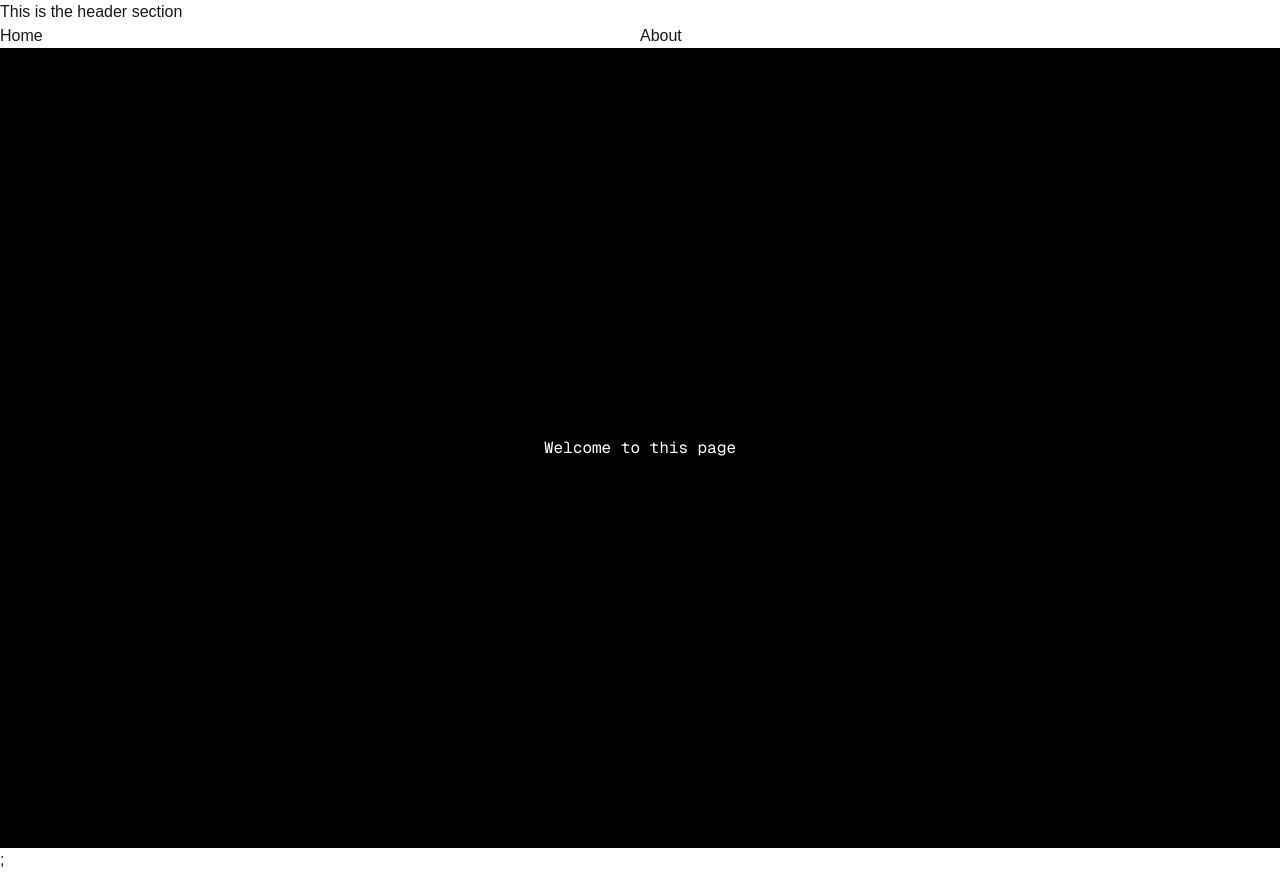
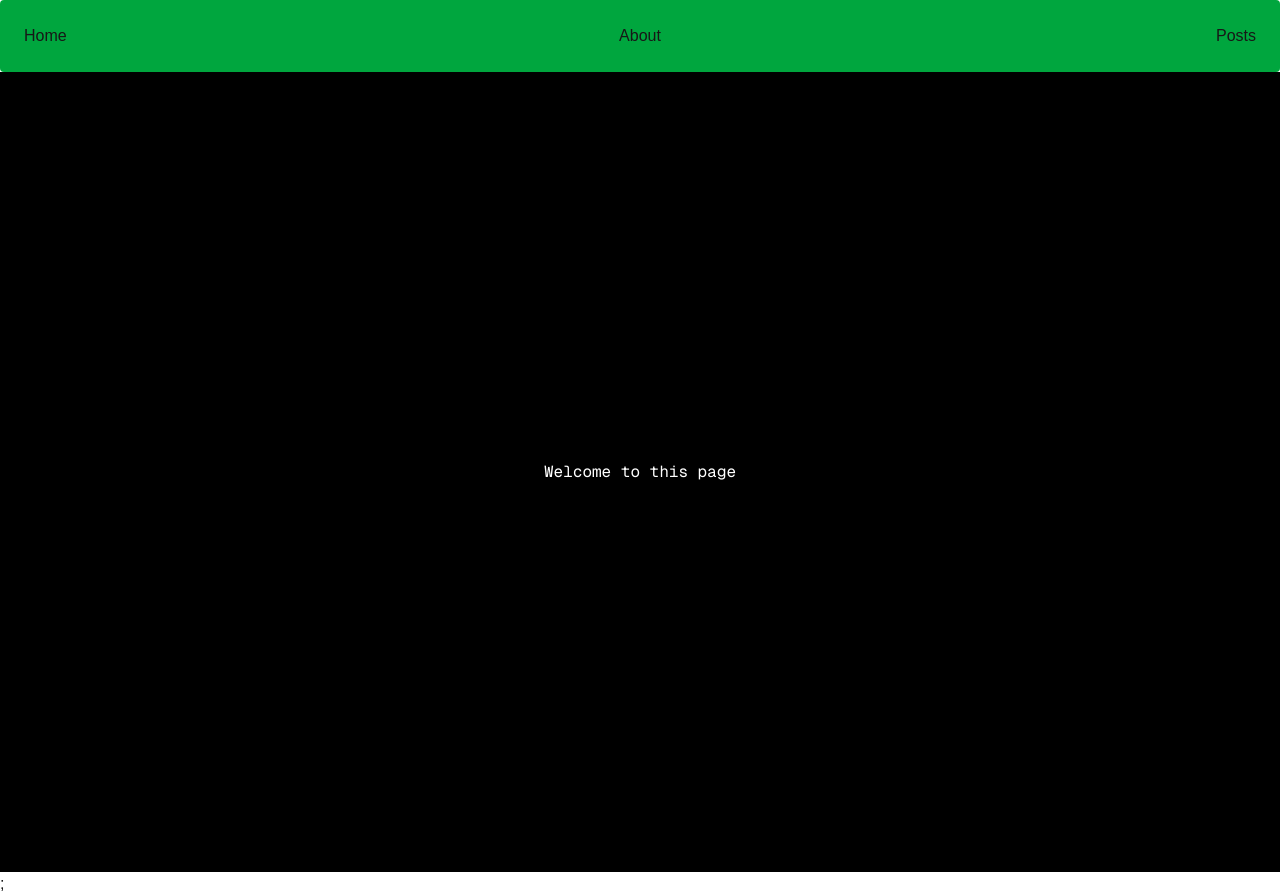
Before and after one commit to kodget/alx-project-0x02-setup, a Next.js app in the folder alx-project-0x02/: page / in a window 1280 px wide. Before the commit the page ends 872 px from the top, so only its background shows below. Built offline with nearby package versions, Linux system fonts and the light colour scheme.

Commit message:
Feature: Add navigation system

```diff
--- a/alx-project-0x02/components/layout/Header.tsx
+++ b/alx-project-0x02/components/layout/Header.tsx
@@ -2,16 +2,16 @@ import Link from "next/link";
 
 const Header = () => {
   return (
-    <div>
-      <h1>This is the header section</h1>
-      <div className="grid grid-cols-2 place-content-between">
-        <Link className="justify-start" href="/home">
-          Home
-        </Link>
-        <Link className="justify-end" href="/about">
-          About
-        </Link>
-      </div>
+    <div className="grid grid-cols-3 place-content-between p-6 bg-green-600 rounded-sm sticky top-0 z-50">
+      <Link className="justify-self-start" href="/home">
+        Home
+      </Link>
+      <Link className="justify-self-center" href="/about">
+        About
+      </Link>
+      <Link className="justify-self-end" href="/posts">
+        Posts
+      </Link>
     </div>
   );
 };
--- /dev/null
+++ b/alx-project-0x02/pages/posts.tsx
@@ -0,0 +1,11 @@
+const Posts: React.FC = () => {
+  return (
+    <>
+      <div>
+        <h1>This is the Posts page</h1>
+      </div>
+    </>
+  );
+};
+
+export default Posts;
```
